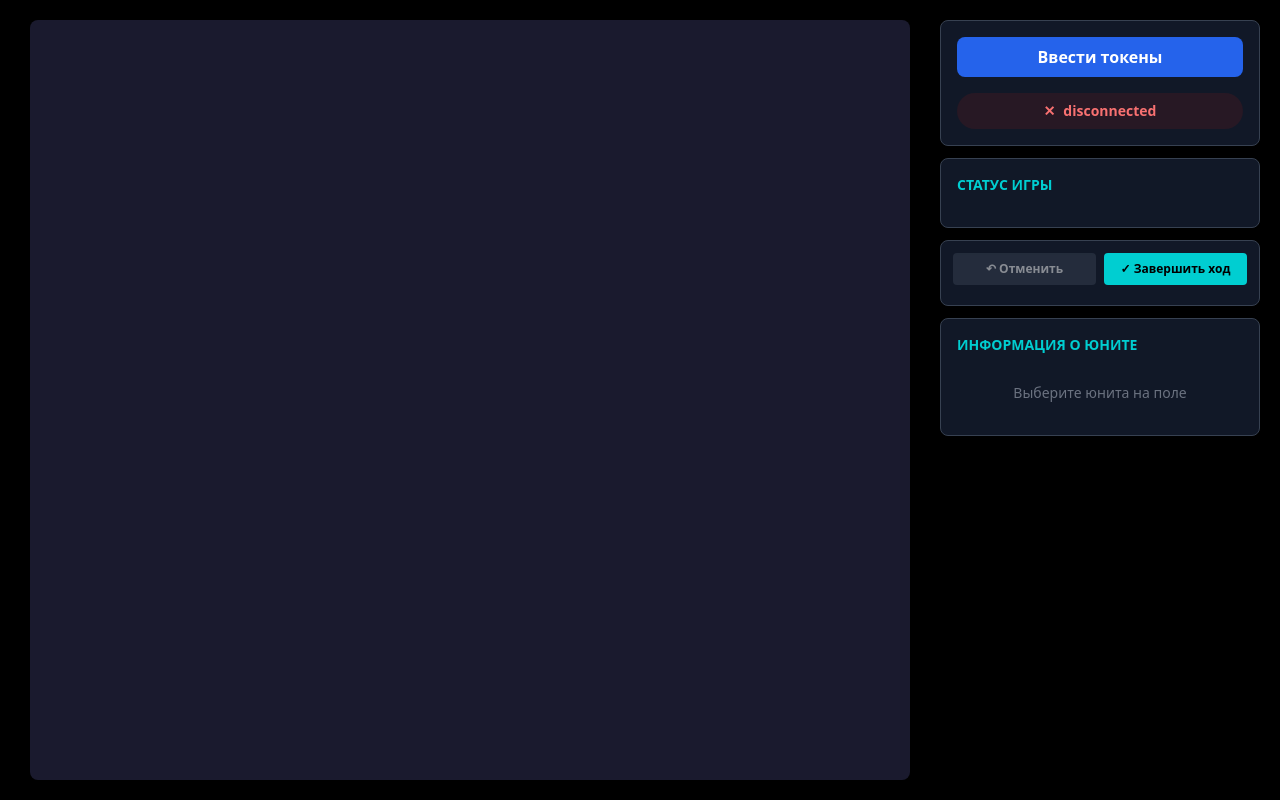
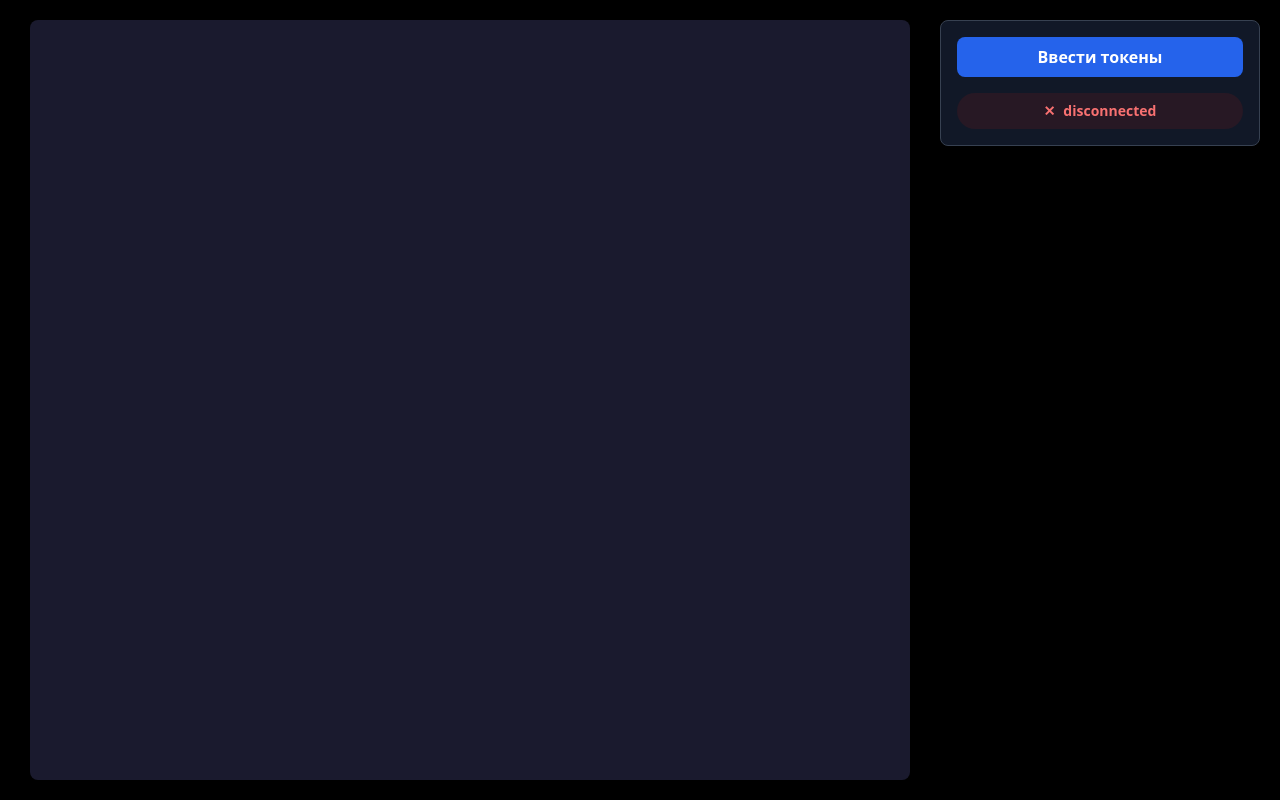
Before and after one commit to Fragoler/simple-tactics-client, a Vue app: page / in a window 1280 px wide. Built offline with nearby package versions, Linux system fonts and the light colour scheme.

Commit message:
fix showing game states in non-game

```diff
--- a/src/components/GameUI/GameUI.vue
+++ b/src/components/GameUI/GameUI.vue
@@ -5,7 +5,14 @@ import Controls from './GameUI.Controls.vue'
 import ConnectionStatus from './GameUI.ConnectionStatus.vue';
 import InputTokens from './GameUI.InputTokens.vue';
 import UnitInfo from './GameUI.UnitInfo.vue'
+import { useConnectionStore } from '@/stores/connectionStore';
+import { computed } from 'vue';
 
+const conStore = useConnectionStore()
+
+const isConnected = computed((): boolean => {
+  return conStore.connectionStatus === 'connected'
+})
 
 </script>
 
@@ -17,10 +24,10 @@ import UnitInfo from './GameUI.UnitInfo.vue'
       <ConnectionStatus />
     </div>
 
-    <PlayerStatus />
-    <Controls />
+    <PlayerStatus v-if="isConnected" />
+    <Controls v-if="isConnected" />
 
-    <UnitInfo />
+    <UnitInfo v-if="isConnected" />
 
   </div>
 </template>
```
